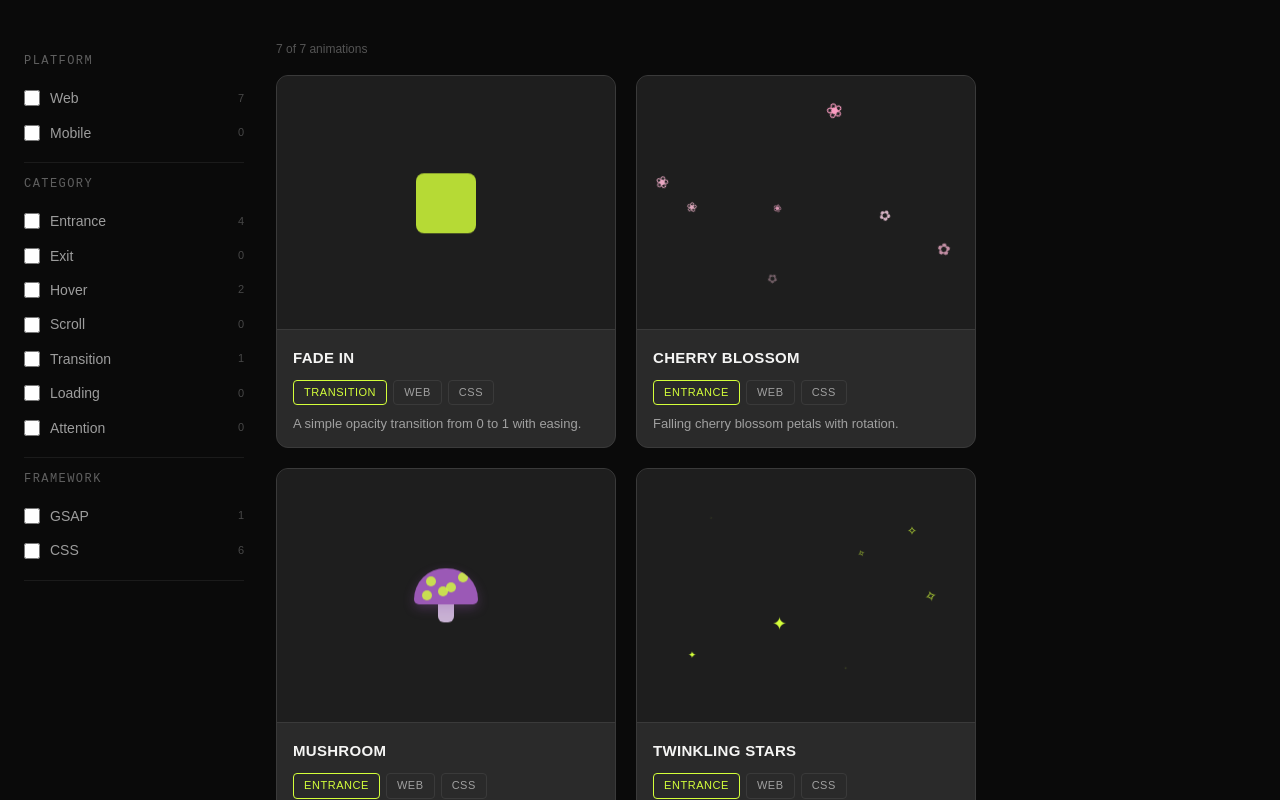
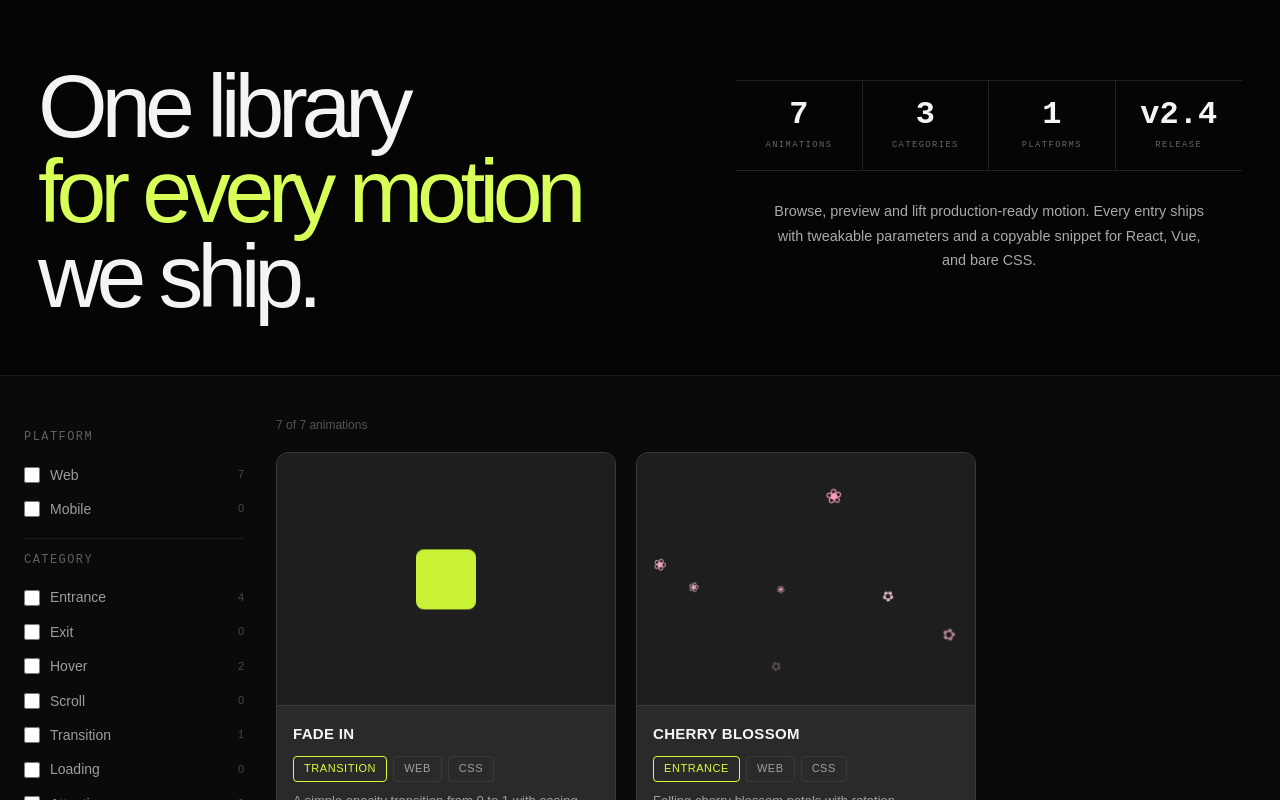
Before and after one commit to kucar37/owow-atlas, a React (Vite) app: page / in a window 1280 px wide. Shown: the top 800 px of the page. Built offline with nearby package versions, Linux system fonts and the light colour scheme; a web font is replaced by a local one.

Commit message:
Added hero component and updated atlas hero section

```diff
--- a/src/App.jsx
+++ b/src/App.jsx
@@ -1,4 +1,5 @@
 import { useState, useMemo } from 'react';
+import LibraryHero from "./components/Hero/LibraryHero";
 import AnimationCard from './components/AnimationCard/AnimationCard';
 import FilterSidebar from './components/FilterSidebar/FilterSidebar';
 import FadeIn from './components/Animations/FadeIn';
@@ -9,6 +10,7 @@ import TwinklingStars from './components/Animations/TwinklingStars';
 import BounceCards from './components/Animations/BounceCards';
 import DecryptedTextDemo from './components/Animations/DecryptedText';
 import ScrambledTextDemo from './components/Animations/ScrambledText';
+
 
 const ANIMATIONS = [
   {
@@ -94,7 +96,62 @@ export default function App() {
     });
   }, [filters]);
 
-  return (
+//   return (
+//     <div className={styles.layout}>
+
+//       <FilterSidebar
+//         animations={ANIMATIONS}
+//         filters={filters}
+//         onChange={setFilters}
+//       />
+
+//       <main style={{ flex: 1 }}>
+//         <p style={{ fontSize: 12, color: 'rgba(255,255,255,0.3)', marginBottom: 16 }}>
+//           {visible.length} of {ANIMATIONS.length} animations
+//         </p>
+//           <div className={styles.grid}>
+//           {visible.map(a => (
+//             <AnimationCard
+//               key={a.id}
+//               name={a.name}
+//               category={a.category}
+//               platform={a.platforms}
+//               library={a.library}
+//               description={a.description}
+//             >
+//               {a.component}
+//             </AnimationCard>
+//           ))}
+//         </div>
+//       </main>
+
+//     </div>
+//   );
+// }
+
+
+
+
+
+
+
+
+
+return (
+  <>
+    <LibraryHero
+      animationsCount={ANIMATIONS.length}
+      categoriesCount={
+        new Set(ANIMATIONS.map((a) => a.category)).size
+      }
+      platformsCount={
+        new Set(
+          ANIMATIONS.flatMap((a) => a.platforms)
+        ).size
+      }
+      release="v2.4"
+    />
+
     <div className={styles.layout}>
 
       <FilterSidebar
@@ -104,10 +161,17 @@ export default function App() {
       />
 
       <main style={{ flex: 1 }}>
-        <p style={{ fontSize: 12, color: 'rgba(255,255,255,0.3)', marginBottom: 16 }}>
+        <p
+          style={{
+            fontSize: 12,
+            color: 'rgba(255,255,255,0.3)',
+            marginBottom: 16
+          }}
+        >
           {visible.length} of {ANIMATIONS.length} animations
         </p>
-          <div className={styles.grid}>
+
+        <div className={styles.grid}>
           {visible.map(a => (
             <AnimationCard
               key={a.id}
@@ -124,5 +188,6 @@ export default function App() {
       </main>
 
     </div>
-  );
+  </>
+);
 }
--- /dev/null
+++ b/src/components/Hero/Hero.css
@@ -0,0 +1,177 @@
+/* Library Hero */
+
+.atlas-hero {
+  background: #050505;
+  border-bottom: 1px solid #1a1a1a;
+  padding: 64px 38px 56px;
+}
+
+.atlas-hero-inner {
+  display: grid;
+  grid-template-columns: 1.1fr 0.9fr;
+  align-items: start;
+  gap: 80px;
+}
+
+.atlas-hero-heading {
+  margin: 0;
+  color: #f4f4f4;
+  font-size: clamp(4rem, 7vw, 7rem);
+  font-weight: 500;
+  line-height: 0.95;
+  letter-spacing: -0.07em;
+}
+
+.atlas-hero-heading span {
+  color: #d8ff57;
+}
+
+.atlas-hero-right {
+  padding-top: 16px;
+}
+
+.atlas-stats-grid {
+  display: grid;
+  grid-template-columns: repeat(4, 1fr);
+  border-top: 1px solid #202020;
+  border-bottom: 1px solid #202020;
+}
+
+.atlas-stat-cell {
+  padding: 18px 20px;
+  text-align: center;
+  border-right: 1px solid #202020;
+}
+
+.atlas-stat-cell:last-child {
+  border-right: none;
+}
+
+.atlas-stat-cell strong {
+  display: block;
+  color: #f4f4f4;
+  font-family: monospace;
+  font-size: 2rem;
+  font-weight: 600;
+  line-height: 1;
+}
+
+.atlas-stat-cell small {
+  display: block;
+  margin-top: 7px;
+  color: #666;
+  font-family: monospace;
+  font-size: 0.55rem;
+  letter-spacing: 0.16em;
+}
+
+.atlas-hero-desc {
+  max-width: 430px;
+  margin: 28px auto 0;
+  color: #aaa;
+  font-size: 0.9rem;
+  line-height: 1.7;
+  text-align: center;
+}
+
+/* Detail Hero */
+
+.atlas-detail-hero {
+  background: #050505;
+  padding: 42px 32px 28px;
+}
+
+.atlas-detail-tags {
+  display: flex;
+  gap: 6px;
+  margin-bottom: 28px;
+}
+
+.atlas-tag {
+  display: inline-flex;
+  align-items: center;
+  height: 20px;
+  padding: 0 8px;
+  border: 1px solid #2a2a2a;
+  border-radius: 3px;
+  color: #777;
+  background: #0b0b0b;
+  font-family: monospace;
+  font-size: 0.58rem;
+  letter-spacing: 0.08em;
+  text-transform: uppercase;
+}
+
+.atlas-tag-green {
+  color: #d8ff57;
+  border-color: #d8ff57;
+}
+
+.atlas-detail-title {
+  margin: 0 0 22px;
+  color: #f4f4f4;
+  font-size: clamp(3.5rem, 6vw, 5rem);
+  font-weight: 500;
+  line-height: 1;
+  letter-spacing: -0.06em;
+}
+
+.atlas-detail-description {
+  margin: 0;
+  color: #b8b8b8;
+  font-size: 1rem;
+  line-height: 1.6;
+}
+
+/* Responsive */
+
+@media (max-width: 992px) {
+  .atlas-hero-inner {
+    grid-template-columns: 1fr;
+    gap: 36px;
+  }
+
+  .atlas-hero-right {
+    padding-top: 0;
+  }
+
+  .atlas-hero-desc {
+    margin-left: 0;
+    text-align: left;
+  }
+}
+
+@media (max-width: 768px) {
+  .atlas-hero {
+    padding: 44px 20px;
+  }
+
+  .atlas-hero-heading {
+    font-size: 3.4rem;
+  }
+
+  .atlas-stats-grid {
+    grid-template-columns: repeat(2, 1fr);
+  }
+
+  .atlas-stat-cell:nth-child(2) {
+    border-right: none;
+  }
+
+  .atlas-stat-cell:nth-child(3),
+  .atlas-stat-cell:nth-child(4) {
+    border-top: 1px solid #202020;
+  }
+
+  .atlas-detail-hero {
+    padding: 32px 20px 24px;
+  }
+
+  .atlas-detail-title {
+    font-size: 3.2rem;
+  }
+
+  .atlas-detail-tags {
+    flex-wrap: wrap;
+  }
+}
--- /dev/null
+++ b/src/components/Hero/LibraryHero.jsx
@@ -0,0 +1,176 @@
+// const DEFAULT_STATS = {
+//   animations: 19,
+//   categories: 7,
+//   platforms: 2,
+//   release: "v2.4",
+// };
+
+// const DEFAULT_DESC =
+//   "Browse, preview and lift production-ready motion. Every entry ships with tweakable parameters and a copyable snippet for React, Vue, and bare CSS.";
+
+// export default function LibraryHero({
+//   stats = DEFAULT_STATS,
+//   description = DEFAULT_DESC,
+// }) {
+//   const statCells = [
+//     { value: stats.animations, label: "Animations" },
+//     { value: stats.categories, label: "Categories" },
+//     { value: stats.platforms,  label: "Platforms"  },
+//     { value: stats.release,    label: "Release"    },
+//   ];
+
+//   return (
+//     <section className="atlas-hero">
+//       <div className="container-fluid px-3 px-md-4">
+//         <div className="row align-items-center gy-5">
+
+//           {/* ── Left: Heading ───────────────────────── */}
+//           <div className="col-12 col-lg-6">
+//             <h1 className="atlas-hero-heading">
+//               One library
+//               <br />
+//               <span className="accent">for every motion</span>
+//               <br />
+//               we ship.
+//             </h1>
+//           </div>
+
+//           {/* ── Right: Stats + Description ──────────── */}
+//           <div className="col-12 col-lg-6">
+
+//             {/* Stats grid */}
+//             <div className="atlas-stats-grid mb-4">
+//               {statCells.map(({ value, label }) => (
+//                 <div className="atlas-stat-cell" key={label}>
+//                   <span className="atlas-stat-value">{value}</span>
+//                   <span className="atlas-stat-label">{label}</span>
+//                 </div>
+//               ))}
+//             </div>
+
+//             {/* Description paragraph */}
+//             <p className="atlas-hero-desc">{description}</p>
+//           </div>
+
+//         </div>
+//       </div>
+//     </section>
+//   );
+// }
+
+
+
+// import "./Hero.css";
+
+// const DEFAULT_STATS = {
+//   animations: 19,
+//   categories: 7,
+//   platforms: 2,
+//   release: "v2.4",
+// };
+
+// const DEFAULT_DESC =
+//   "Browse, preview and lift production-ready motion. Every entry ships with tweakable parameters and a copyable snippet for React, Vue, and bare CSS.";
+
+// export default function LibraryHero({
+//   stats = DEFAULT_STATS,
+//   description = DEFAULT_DESC,
+// }) {
+//   const statCells = [
+//     { value: stats.animations, label: "ANIMATIONS" },
+//     { value: stats.categories, label: "CATEGORIES" },
+//     { value: stats.platforms, label: "PLATFORMS" },
+//     { value: stats.release, label: "RELEASE" },
+//   ];
+
+//   return (
+//     <section className="atlas-hero">
+//       <div className="container-fluid px-4">
+
+//         <div className="row align-items-start gy-5">
+
+//           {/* LEFT SIDE */}
+//           <div className="col-12 col-lg-7">
+//             <h1 className="atlas-hero-heading">
+//               One library
+//               <br />
+//               <span className="accent">for every motion</span>
+//               <br />
+//               we ship.
+//             </h1>
+//           </div>
+
+//           {/* RIGHT SIDE */}
+//           <div className="col-12 col-lg-5">
+
+//             <div className="atlas-stats-grid">
+//               {statCells.map(({ value, label }) => (
+//                 <div className="atlas-stat-cell" key={label}>
+//                   <span className="atlas-stat-value">{value}</span>
+//                   <span className="atlas-stat-label">{label}</span>
+//                 </div>
+//               ))}
+//             </div>
+
+//             <p className="atlas-hero-desc">
+//               {description}
+//             </p>
+
+//           </div>
+
+//         </div>
+//       </div>
+//     </section>
+//   );
+// }
+
+
+
+import "./Hero.css";
+
+const DEFAULT_DESC =
+  "Browse, preview and lift production-ready motion. Every entry ships with tweakable parameters and a copyable snippet for React, Vue, and bare CSS.";
+
+export default function LibraryHero({
+  animationsCount = 19,
+  categoriesCount = 7,
+  platformsCount = 2,
+  release = "v2.4",
+  description = DEFAULT_DESC,
+}) {
+  const stats = [
+    { value: animationsCount, label: "ANIMATIONS" },
+    { value: categoriesCount, label: "CATEGORIES" },
+    { value: platformsCount, label: "PLATFORMS" },
+    { value: release, label: "RELEASE" },
+  ];
+
+  return (
+    <section className="atlas-hero">
+      <div className="atlas-hero-inner">
+        <div className="atlas-hero-left">
+          <h1 className="atlas-hero-heading">
+            One library
+            <br />
+            <span>for every motion</span>
+            <br />
+            we ship.
+          </h1>
+        </div>
+
+        <div className="atlas-hero-right">
+          <div className="atlas-stats-grid">
+            {stats.map((item) => (
+              <div className="atlas-stat-cell" key={item.label}>
+                <strong>{item.value}</strong>
+                <small>{item.label}</small>
+              </div>
+            ))}
+          </div>
+
+          <p className="atlas-hero-desc">{description}</p>
+        </div>
+      </div>
+    </section>
+  );
+}
```
Also changed, not shown: src/components/Hero/DetailHero.jsx (added, +23 -0 lines).
